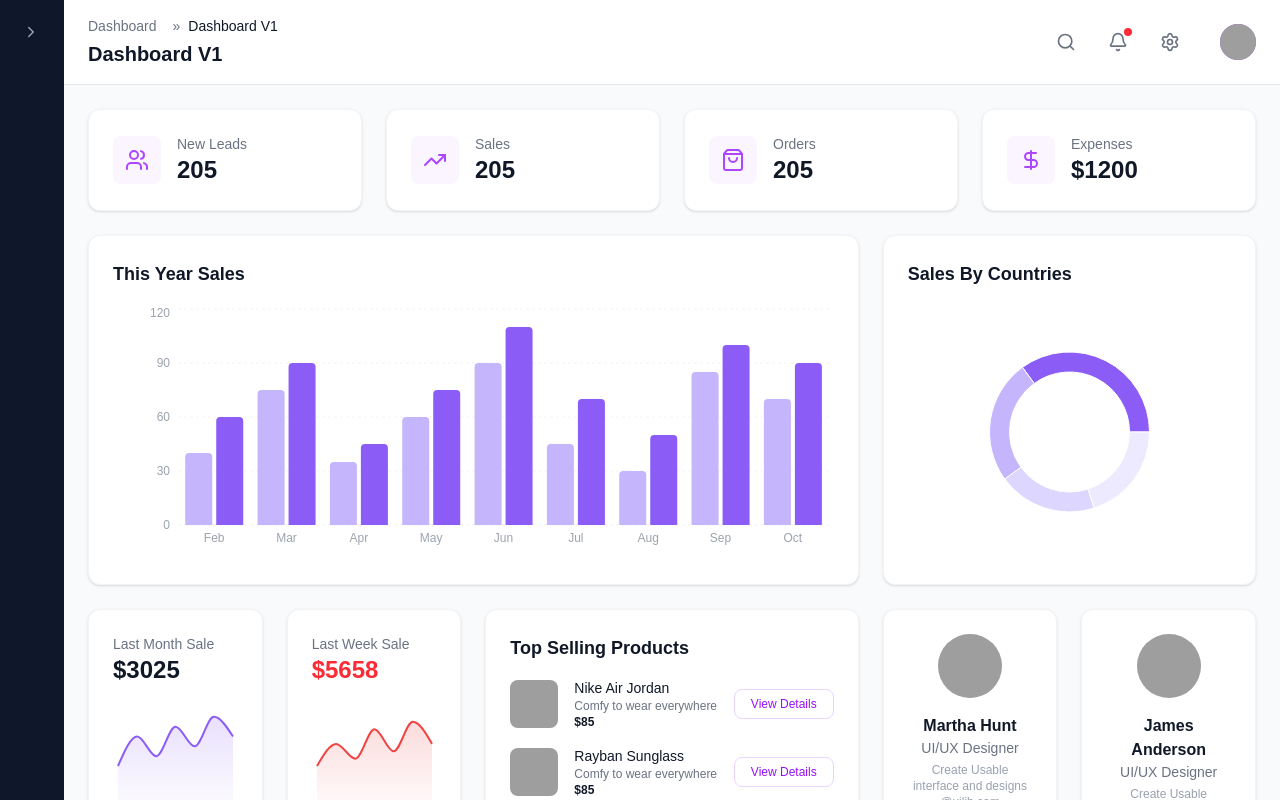
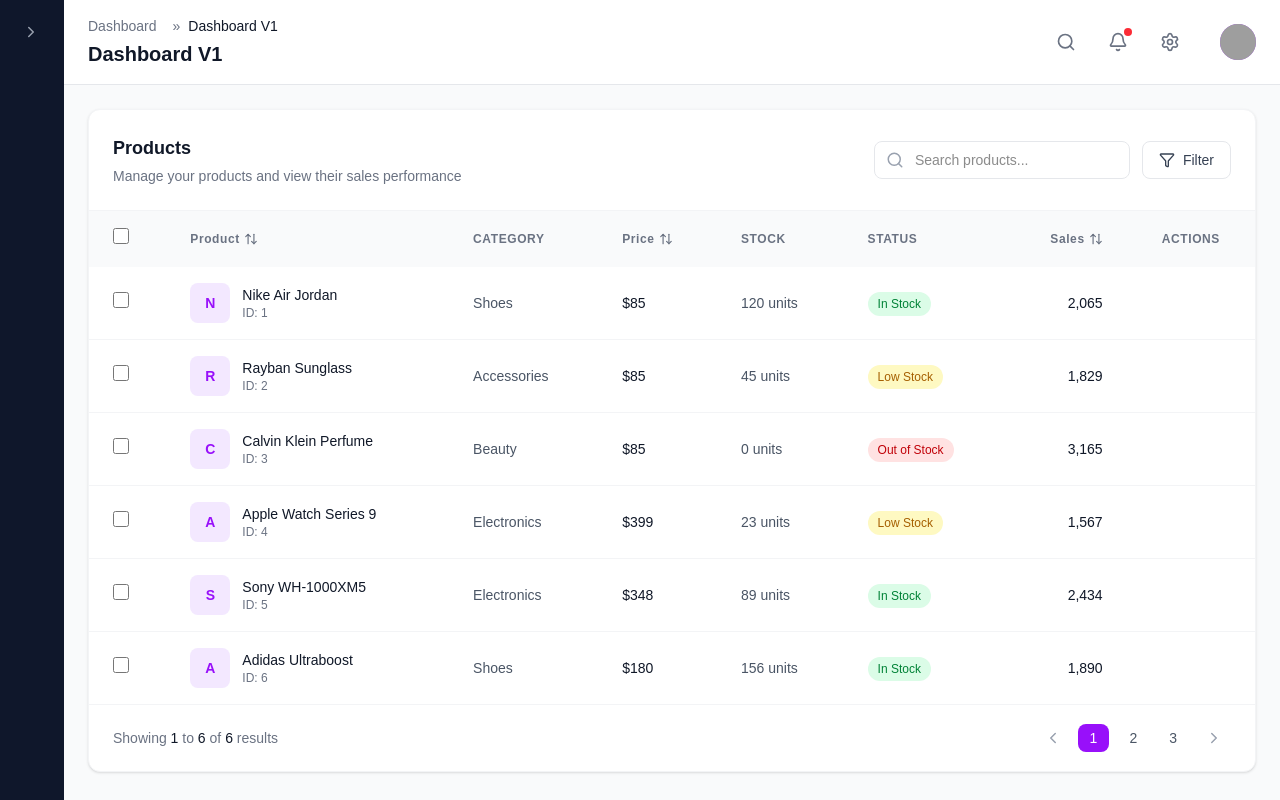
Before and after one commit to BookCnk/custombusm-management-system, a Next.js app: page /dashboard in a window 1280 px wide. Shown: the top 800 px of the page. Built offline with nearby package versions, Linux system fonts and the light colour scheme; grey boxes are pictures that could not be loaded.

Commit message:
add table ui

```diff
--- a/src/app/components/DataTable.tsx
+++ b/src/app/components/DataTable.tsx
@@ -1,41 +1,293 @@
 "use client";
 
-const tableData = [
-  { page: "2065", newUser: "465", lastWeek: "23456" },
-  { page: "1829", newUser: "735", lastWeek: "92565" },
-  { page: "3165", newUser: "165", lastWeek: "32654" },
+import { useState } from "react";
+import {
+  Search,
+  Filter,
+  MoreHorizontal,
+  ArrowUpDown,
+  ChevronLeft,
+  ChevronRight,
+} from "lucide-react";
+
+interface Product {
+  id: string;
+  name: string;
+  category: string;
+  price: number;
+  stock: number;
+  status: "active" | "low" | "out";
+  sales: number;
+}
+
+const products: Product[] = [
+  {
+    id: "1",
+    name: "Nike Air Jordan",
+    category: "Shoes",
+    price: 85,
+    stock: 120,
+    status: "active",
+    sales: 2065,
+  },
+  {
+    id: "2",
+    name: "Rayban Sunglass",
+    category: "Accessories",
+    price: 85,
+    stock: 45,
+    status: "low",
+    sales: 1829,
+  },
+  {
+    id: "3",
+    name: "Calvin Klein Perfume",
+    category: "Beauty",
+    price: 85,
+    stock: 0,
+    status: "out",
+    sales: 3165,
+  },
+  {
+    id: "4",
+    name: "Apple Watch Series 9",
+    category: "Electronics",
+    price: 399,
+    stock: 23,
+    status: "low",
+    sales: 1567,
+  },
+  {
+    id: "5",
+    name: "Sony WH-1000XM5",
+    category: "Electronics",
+    price: 348,
+    stock: 89,
+    status: "active",
+    sales: 2434,
+  },
+  {
+    id: "6",
+    name: "Adidas Ultraboost",
+    category: "Shoes",
+    price: 180,
+    stock: 156,
+    status: "active",
+    sales: 1890,
+  },
 ];
 
+const statusStyles = {
+  active: "bg-green-100 text-green-700",
+  low: "bg-yellow-100 text-yellow-700",
+  out: "bg-red-100 text-red-700",
+};
+
+const statusLabels = {
+  active: "In Stock",
+  low: "Low Stock",
+  out: "Out of Stock",
+};
+
 export function DataTable() {
+  const [searchQuery, setSearchQuery] = useState("");
+  const [selectedRows, setSelectedRows] = useState<string[]>([]);
+
+  const filteredProducts = products.filter(
+    (p) =>
+      p.name.toLowerCase().includes(searchQuery.toLowerCase()) ||
+      p.category.toLowerCase().includes(searchQuery.toLowerCase()),
+  );
+
+  const toggleSelectAll = () => {
+    if (selectedRows.length === filteredProducts.length) {
+      setSelectedRows([]);
+    } else {
+      setSelectedRows(filteredProducts.map((p) => p.id));
+    }
+  };
+
+  const toggleSelectRow = (id: string) => {
+    setSelectedRows((prev) =>
+      prev.includes(id) ? prev.filter((rowId) => rowId !== id) : [...prev, id],
+    );
+  };
+
   return (
-    <div className="bg-white rounded-xl p-6 shadow-sm border border-gray-100">
-      <h3 className="text-lg font-semibold text-gray-900 mb-4">Top Selling Products</h3>
+    <div className="bg-white rounded-xl shadow-sm border border-gray-100 overflow-hidden">
+      {/* Header with search and filters */}
+      <div className="p-6 border-b border-gray-100">
+        <div className="flex flex-col sm:flex-row sm:items-center sm:justify-between gap-4">
+          <div>
+            <h3 className="text-lg font-semibold text-gray-900">Products</h3>
+            <p className="text-sm text-gray-500 mt-1">
+              Manage your products and view their sales performance
+            </p>
+          </div>
+          <div className="flex items-center gap-3">
+            <div className="relative">
+              <Search
+                className="absolute left-3 top-1/2 -translate-y-1/2 text-gray-400"
+                size={18}
+              />
+              <input
+                type="text"
+                placeholder="Search products..."
+                value={searchQuery}
+                onChange={(e) => setSearchQuery(e.target.value)}
+                className="pl-10 pr-4 py-2 text-sm border border-gray-200 rounded-lg focus:outline-none focus:ring-2 focus:ring-purple-500 focus:border-transparent w-64"
+              />
+            </div>
+            <button className="flex items-center gap-2 px-4 py-2 text-sm font-medium text-gray-700 bg-white border border-gray-200 rounded-lg hover:bg-gray-50 transition-colors">
+              <Filter size={16} />
+              Filter
+            </button>
+          </div>
+        </div>
+      </div>
+
+      {/* Table */}
       <div className="overflow-x-auto">
         <table className="w-full">
-          <thead>
-            <tr className="text-left border-b border-gray-100">
-              <th className="pb-3 text-xs font-semibold text-gray-500 uppercase tracking-wider">
-                Pages / Visit
+          <thead className="bg-gray-50">
+            <tr>
+              <th className="px-6 py-4 text-left">
+                <input
+                  type="checkbox"
+                  checked={
+                    selectedRows.length === filteredProducts.length &&
+                    filteredProducts.length > 0
+                  }
+                  onChange={toggleSelectAll}
+                  className="w-4 h-4 rounded border-gray-300 text-purple-600 focus:ring-purple-500"
+                />
               </th>
-              <th className="pb-3 text-xs font-semibold text-gray-500 uppercase tracking-wider">
-                New / User
+              <th className="px-6 py-4 text-left text-xs font-semibold text-gray-500 uppercase tracking-wider">
+                <button className="flex items-center gap-1 hover:text-gray-700 transition-colors">
+                  Product
+                  <ArrowUpDown size={14} />
+                </button>
               </th>
-              <th className="pb-3 text-xs font-semibold text-gray-500 uppercase tracking-wider text-right">
-                Last week
+              <th className="px-6 py-4 text-left text-xs font-semibold text-gray-500 uppercase tracking-wider">
+                Category
+              </th>
+              <th className="px-6 py-4 text-left text-xs font-semibold text-gray-500 uppercase tracking-wider">
+                <button className="flex items-center gap-1 hover:text-gray-700 transition-colors">
+                  Price
+                  <ArrowUpDown size={14} />
+                </button>
+              </th>
+              <th className="px-6 py-4 text-left text-xs font-semibold text-gray-500 uppercase tracking-wider">
+                Stock
+              </th>
+              <th className="px-6 py-4 text-left text-xs font-semibold text-gray-500 uppercase tracking-wider">
+                Status
+              </th>
+              <th className="px-6 py-4 text-right text-xs font-semibold text-gray-500 uppercase tracking-wider">
+                <button className="flex items-center gap-1 hover:text-gray-700 transition-colors ml-auto">
+                  Sales
+                  <ArrowUpDown size={14} />
+                </button>
+              </th>
+              <th className="px-6 py-4 text-center text-xs font-semibold text-gray-500 uppercase tracking-wider">
+                Actions
               </th>
             </tr>
           </thead>
-          <tbody className="divide-y divide-gray-50">
-            {tableData.map((row, index) => (
-              <tr key={index}>
-                <td className="py-3 text-sm text-gray-900">{row.page}</td>
-                <td className="py-3 text-sm text-gray-900">{row.newUser}</td>
-                <td className="py-3 text-sm text-gray-900 text-right">{row.lastWeek}</td>
+          <tbody className="divide-y divide-gray-100">
+            {filteredProducts.map((product) => (
+              <tr
+                key={product.id}
+                className="hover:bg-gray-50 transition-colors group">
+                <td className="px-6 py-4">
+                  <input
+                    type="checkbox"
+                    checked={selectedRows.includes(product.id)}
+                    onChange={() => toggleSelectRow(product.id)}
+                    className="w-4 h-4 rounded border-gray-300 text-purple-600 focus:ring-purple-500"
+                  />
+                </td>
+                <td className="px-6 py-4">
+                  <div className="flex items-center gap-3">
+                    <div className="w-10 h-10 rounded-lg bg-purple-100 flex items-center justify-center text-purple-600 font-semibold text-sm">
+                      {product.name.charAt(0)}
+                    </div>
+                    <div>
+                      <p className="text-sm font-medium text-gray-900">
+                        {product.name}
+                      </p>
+                      <p className="text-xs text-gray-500">ID: {product.id}</p>
+                    </div>
+                  </div>
+                </td>
+                <td className="px-6 py-4">
+                  <span className="text-sm text-gray-600">
+                    {product.category}
+                  </span>
+                </td>
+                <td className="px-6 py-4">
+                  <span className="text-sm font-medium text-gray-900">
+                    ${product.price.toLocaleString()}
+                  </span>
+                </td>
+                <td className="px-6 py-4">
+                  <span className="text-sm text-gray-600">
+                    {product.stock} units
+                  </span>
+                </td>
+                <td className="px-6 py-4">
+                  <span
+                    className={`inline-flex px-2.5 py-1 text-xs font-medium rounded-full ${
+                      statusStyles[product.status]
+                    }`}>
+                    {statusLabels[product.status]}
+                  </span>
+                </td>
+                <td className="px-6 py-4 text-right">
+                  <span className="text-sm font-medium text-gray-900">
+                    {product.sales.toLocaleString()}
+                  </span>
+                </td>
+                <td className="px-6 py-4 text-center">
+                  <button className="p-2 text-gray-400 hover:text-gray-600 hover:bg-gray-100 rounded-lg transition-colors opacity-0 group-hover:opacity-100">
+                    <MoreHorizontal size={18} />
+                  </button>
+                </td>
               </tr>
             ))}
           </tbody>
         </table>
       </div>
+
+      {/* Pagination */}
+      <div className="px-6 py-4 border-t border-gray-100 flex items-center justify-between">
+        <div className="text-sm text-gray-500">
+          Showing <span className="font-medium text-gray-900">1</span> to{" "}
+          <span className="font-medium text-gray-900">
+            {filteredProducts.length}
+          </span>{" "}
+          of{" "}
+          <span className="font-medium text-gray-900">{products.length}</span>{" "}
+          results
+        </div>
+        <div className="flex items-center gap-2">
+          <button className="p-2 text-gray-400 hover:text-gray-600 hover:bg-gray-100 rounded-lg transition-colors disabled:opacity-50 disabled:cursor-not-allowed">
+            <ChevronLeft size={18} />
+          </button>
+          <button className="px-3 py-1 text-sm font-medium text-white bg-purple-600 rounded-lg">
+            1
+          </button>
+          <button className="px-3 py-1 text-sm font-medium text-gray-600 hover:bg-gray-100 rounded-lg transition-colors">
+            2
+          </button>
+          <button className="px-3 py-1 text-sm font-medium text-gray-600 hover:bg-gray-100 rounded-lg transition-colors">
+            3
+          </button>
+          <button className="p-2 text-gray-400 hover:text-gray-600 hover:bg-gray-100 rounded-lg transition-colors">
+            <ChevronRight size={18} />
+          </button>
+        </div>
+      </div>
     </div>
   );
 }
--- a/src/app/dashboard/page.tsx
+++ b/src/app/dashboard/page.tsx
@@ -3,11 +3,6 @@
 import { useState } from "react";
 import { Sidebar } from "../components/Sidebar";
 import { Header } from "../components/Header";
-import { StatCards } from "../components/StatCards";
-import { Charts } from "../components/Charts";
-import { SalesCards } from "../components/SalesCards";
-import { TopSellingProducts } from "../components/TopSellingProducts";
-import { TeamCards } from "../components/TeamCards";
 import { DataTable } from "../components/DataTable";
 
 export default function DashboardPage() {
@@ -27,21 +22,7 @@ export default function DashboardPage() {
         />
         <main className="p-6">
           <div className="space-y-6">
-            <StatCards />
-            <Charts />
-
-            <div className="grid grid-cols-1 lg:grid-cols-3 gap-6">
-              <div className="lg:col-span-1 space-y-6">
-                <SalesCards />
-              </div>
-              <div className="lg:col-span-1">
-                <TopSellingProducts />
-              </div>
-              <div className="lg:col-span-1 space-y-6">
-                <TeamCards />
-                <DataTable />
-              </div>
-            </div>
+            <DataTable />
           </div>
         </main>
       </div>
```
